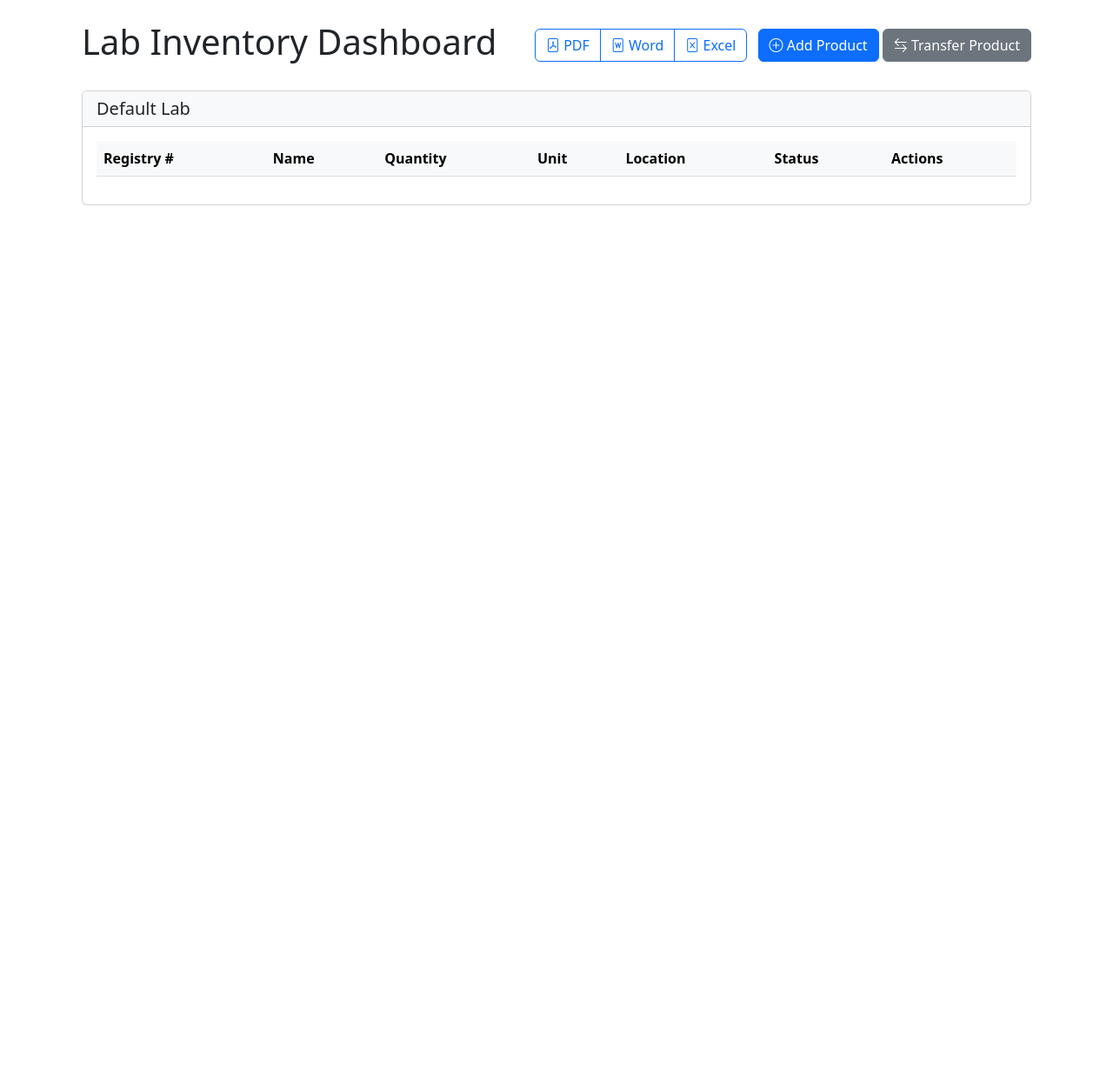
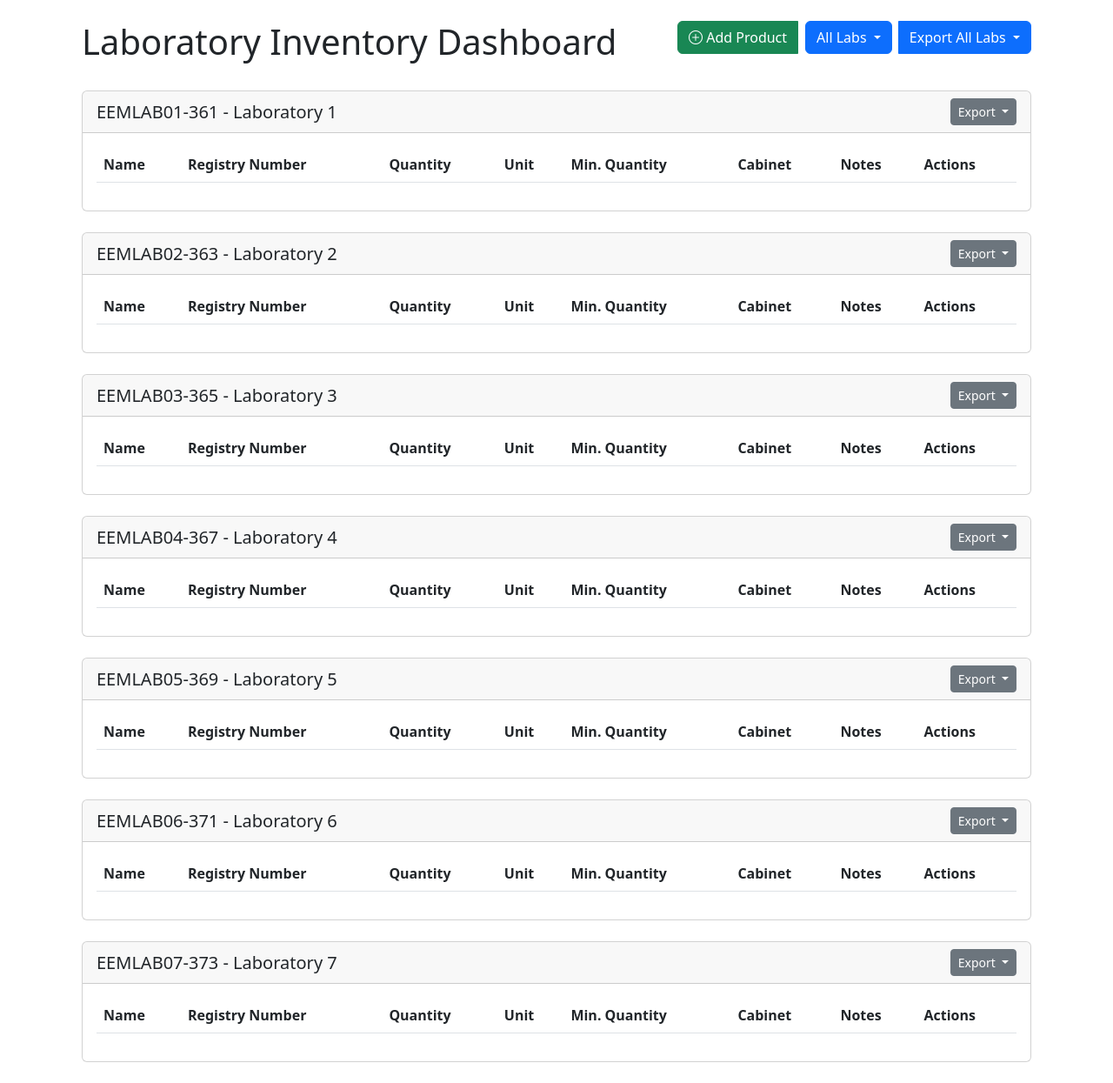
Before and after one commit to kutmur/lab-inventory-manager, a Flask app: page /dashboard in a window 1280 px wide. Shown: the part 56-1301 px from the top of the page at 87% size. Before the commit the page ends 292 px from the top, so only its background shows below. Run offline with Flask 3, Linux system fonts and the light colour scheme; a user stored in the database is signed in; lists and menus that the app fills with data are empty; some libraries are stand-ins or nearby versions.

Commit message:
feat: unify dashboard lab dropdown to allow switching between single lab and all labs
- Removed conditional logic disabling dropdown in single-lab view
- Updated /dashboard route to handle lab=all vs. lab=<code>
- Ensured a single dropdown for seamless lab switching

```diff
--- a/app/main/routes.py
+++ b/app/main/routes.py
@@ -63,58 +63,102 @@ def manage_users():
 @bp.route('/dashboard')
 @login_required
 def dashboard():
-    labs = Lab.query.all()
-    return render_template('main/dashboard.html', title='Dashboard', labs=labs)
+    # Get all predefined labs
+    all_labs = Lab.get_predefined_labs()
+
+    # Get selected lab from query parameter, default to 'all'
+    selected_lab_code = request.args.get('lab', 'all')
+
+    # If "all" is selected, show all labs
+    if selected_lab_code == 'all':
+        labs_to_show = all_labs
+    else:
+        # Find the selected lab
+        selected_lab = next((lab for lab in all_labs if lab.code == selected_lab_code), None)
+        if not selected_lab:
+            # If invalid lab code, default to 'all'
+            selected_lab_code = 'all'
+            labs_to_show = all_labs
+        else:
+            labs_to_show = [selected_lab]
+
+    return render_template('main/dashboard.html',
+                         title='Dashboard',
+                         labs=labs_to_show,
+                         all_labs=all_labs,
+                         selected_lab_code=selected_lab_code)
 
 @bp.route('/product/add', methods=['GET', 'POST'])
 @login_required
 def add_product():
     form = ProductForm()
-    form.lab_id.choices = [(lab.id, lab.name) for lab in Lab.query.all()]
 
     if form.validate_on_submit():
         try:
+            # Verify that the selected lab exists
+            selected_lab = Lab.query.get(form.lab_id.data)
+            if not selected_lab:
+                flash('Please select a valid laboratory.', 'error')
+                return render_template('main/product_form.html', form=form, title='Add Product')
+
+            # Check if registry number is unique
+            if Product.query.filter_by(registry_number=form.registry_number.data).first():
+                flash('A product with this registry number already exists.', 'error')
+                return render_template('main/product_form.html', form=form, title='Add Product')
+
+            # Create new product
             product = Product(
                 name=form.name.data,
                 registry_number=form.registry_number.data,
                 quantity=form.quantity.data,
                 unit=form.unit.data,
                 minimum_quantity=form.minimum_quantity.data,
-                location_in_lab=form.location_in_lab.data,
+                cabinet_number=form.cabinet_number.data,
                 notes=form.notes.data,
-                lab_id=form.lab_id.data
+                lab_id=selected_lab.id
             )
+
             db.session.add(product)
-            db.session.flush()  # Get product.id
+            db.session.flush()  # Get product.id before commit
 
             # Create log entry
             create_user_log(
                 user=current_user,
                 action_type='add',
                 product=product,
-                lab=Lab.query.get(form.lab_id.data),
+                lab=selected_lab,
                 quantity=form.quantity.data,
                 notes=f"Added new product: {product.name}"
             )
 
             db.session.commit()
 
-            # Notify connected clients
+            # Notify connected clients about the new product
             notify_inventory_update(product.id, 'add', {
                 'name': product.name,
                 'registry_number': product.registry_number,
                 'quantity': product.quantity,
-                'lab_id': product.lab_id
+                'lab_id': product.lab_id,
+                'cabinet_number': product.cabinet_number
             })
 
-            flash('Product added successfully!', 'success')
+            flash(f'Product "{product.name}" added successfully to {selected_lab.name}!', 'success')
             return redirect(url_for('main.dashboard'))
 
+        except ValueError as e:
+            db.session.rollback()
+            flash(f'Validation error: {str(e)}', 'error')
         except Exception as e:
             db.session.rollback()
-            flash('Error adding product. Please try again.', 'error')
+            current_app.logger.error(f"Error adding product: {str(e)}")
+            flash('An error occurred while adding the product. Please try again.', 'error')
 
-    return render_template('main/product_form.html', form=form, title='Add Product')
+    # If form validation failed, show errors
+    for field, errors in form.errors.items():
+        for error in errors:
+            flash(f'{getattr(form, field).label.text}: {error}', 'error')
+
+    return render_template('main/product_form.html', form=form, title='Add Product', labs=Lab.get_predefined_labs())
 
 @bp.route('/product/<int:id>/edit', methods=['GET', 'POST'])
 @login_required
@@ -429,3 +473,73 @@ def export_excel():
         current_app.logger.error(f"Excel generation error: {str(e)}")
         flash('Error generating Excel file. Please try again.', 'error')
         return redirect(url_for('main.dashboard'))
+
+@bp.route('/export/<lab_code>/<format>')
+def export_lab(lab_code, format):
+    lab = Lab.query.filter_by(code=lab_code).first_or_404()
+    products = Product.query.filter_by(lab_id=lab.id).all()
+
+    data = []
+    for product in products:
+        data.append({
+            'Name': product.name,
+            'Registry Number': product.registry_number,
+            'Quantity': product.quantity,
+            'Unit': product.unit,
+            'Minimum Quantity': product.minimum_quantity,
+            'Location': product.location_in_lab,
+            'Notes': product.notes
+        })
+
+    df = pd.DataFrame(data)
+    timestamp = datetime.now().strftime('%Y%m%d_%H%M%S')
+    filename = f"inventory_{lab.code}_{timestamp}"
+
+    if format == 'xlsx':
+        output = f"{filename}.xlsx"
+        df.to_excel(output, index=False)
+        return send_file(output, as_attachment=True)
+    elif format == 'pdf':
+        # You'll need to implement PDF generation using a library like reportlab or fpdf
+        pass
+    elif format == 'docx':
+        # You'll need to implement Word document generation using python-docx
+        pass
+
+    return "Format not supported", 400
+
+@bp.route('/export/all/<format>')
+def export_all_labs(format):
+    labs = Lab.query.all()
+    all_data = []
+
+    for lab in labs:
+        products = Product.query.filter_by(lab_id=lab.id).all()
+        for product in products:
+            all_data.append({
+                'Lab': f"{lab.code} - {lab.description}",
+                'Name': product.name,
+                'Registry Number': product.registry_number,
+                'Quantity': product.quantity,
+                'Unit': product.unit,
+                'Minimum Quantity': product.minimum_quantity,
+                'Location': product.location_in_lab,
+                'Notes': product.notes
+            })
+
+    df = pd.DataFrame(all_data)
+    timestamp = datetime.now().strftime('%Y%m%d_%H%M%S')
+    filename = f"full_inventory_{timestamp}"
+
+    if format == 'xlsx':
+        output = f"{filename}.xlsx"
+        df.to_excel(output, index=False)
+        return send_file(output, as_attachment=True)
+    elif format == 'pdf':
+        # Implement PDF generation
+        pass
+    elif format == 'docx':
+        # Implement Word document generation
+        pass
+
+    return "Format not supported", 400
--- a/app/templates/main/dashboard.html
+++ b/app/templates/main/dashboard.html
@@ -1,80 +1,96 @@
 {% extends "base.html" %}
 
 {% block content %}
-<div class="container">
-    <div class="d-flex justify-content-between align-items-center mb-4">
-        <h1>Lab Inventory Dashboard</h1>
-        <div>
-            <div class="btn-group me-2">
-                <a href="{{ url_for('main.export_pdf') }}" class="btn btn-outline-primary">
-                    <i class="bi bi-file-pdf"></i> PDF
+<div class="container mt-4">
+    <div class="row mb-4">
+        <div class="col">
+            <h1>Laboratory Inventory Dashboard</h1>
+        </div>
+        <div class="col-auto">
+            <div class="btn-group">
+                <a href="{{ url_for('main.add_product') }}" class="btn btn-success me-2">
+                    <i class="bi bi-plus-circle"></i> Add Product
                 </a>
-                <a href="{{ url_for('main.export_word') }}" class="btn btn-outline-primary">
-                    <i class="bi bi-file-word"></i> Word
-                </a>
-                <a href="{{ url_for('main.export_excel') }}" class="btn btn-outline-primary">
-                    <i class="bi bi-file-excel"></i> Excel
-                </a>
+                <div class="dropdown me-2">
+                    <button class="btn btn-primary dropdown-toggle" type="button" data-bs-toggle="dropdown">
+                        {% if selected_lab_code == 'all' %}
+                            All Labs
+                        {% else %}
+                            {{ selected_lab_code }}
+                        {% endif %}
+                    </button>
+                    <ul class="dropdown-menu">
+                        <li>
+                            <a class="dropdown-item {% if selected_lab_code == 'all' %}active{% endif %}"
+                               href="{{ url_for('main.dashboard', lab='all') }}">
+                                All Labs
+                            </a>
+                        </li>
+                        {% for lab in all_labs %}
+                        <li>
+                            <a class="dropdown-item {% if selected_lab_code == lab.code %}active{% endif %}"
+                               href="{{ url_for('main.dashboard', lab=lab.code) }}">
+                                {{ lab.code }}
+                            </a>
+                        </li>
+                        {% endfor %}
+                    </ul>
+                </div>
+                <button class="btn btn-primary dropdown-toggle" type="button" data-bs-toggle="dropdown">
+                    Export All Labs
+                </button>
+                <ul class="dropdown-menu">
+                    <li><a class="dropdown-item" href="{{ url_for('main.export_all_labs', format='pdf') }}">PDF</a></li>
+                    <li><a class="dropdown-item" href="{{ url_for('main.export_all_labs', format='xlsx') }}">Excel</a></li>
+                    <li><a class="dropdown-item" href="{{ url_for('main.export_all_labs', format='docx') }}">Word</a></li>
+                </ul>
             </div>
-            <a href="{{ url_for('main.add_product') }}" class="btn btn-primary">
-                <i class="bi bi-plus-circle"></i> Add Product
-            </a>
-            <a href="{{ url_for('main.transfer_product') }}" class="btn btn-secondary">
-                <i class="bi bi-arrow-left-right"></i> Transfer Product
-            </a>
         </div>
     </div>
 
     {% for lab in labs %}
     <div class="card mb-4">
-        <div class="card-header bg-light">
-            <h2 class="h5 mb-0">{{ lab.name }}</h2>
+        <div class="card-header d-flex justify-content-between align-items-center">
+            <h2 class="h5 mb-0">{{ lab.code }} - {{ lab.description }}</h2>
+            <div class="btn-group">
+                <button class="btn btn-secondary btn-sm dropdown-toggle" type="button" data-bs-toggle="dropdown">
+                    Export
+                </button>
+                <ul class="dropdown-menu">
+                    <li><a class="dropdown-item" href="{{ url_for('main.export_lab', lab_code=lab.code, format='pdf') }}">PDF</a></li>
+                    <li><a class="dropdown-item" href="{{ url_for('main.export_lab', lab_code=lab.code, format='xlsx') }}">Excel</a></li>
+                    <li><a class="dropdown-item" href="{{ url_for('main.export_lab', lab_code=lab.code, format='docx') }}">Word</a></li>
+                </ul>
+            </div>
         </div>
         <div class="card-body">
             <div class="table-responsive">
-                <table class="table table-hover">
-                    <thead class="table-light">
+                <table class="table table-striped">
+                    <thead>
                         <tr>
-                            <th>Registry #</th>
                             <th>Name</th>
+                            <th>Registry Number</th>
                             <th>Quantity</th>
                             <th>Unit</th>
-                            <th>Location</th>
-                            <th>Status</th>
+                            <th>Min. Quantity</th>
+                            <th>Cabinet</th>
+                            <th>Notes</th>
                             <th>Actions</th>
                         </tr>
                     </thead>
                     <tbody>
                         {% for product in lab.products %}
-                        <tr class="{% if product.quantity <= product.minimum_quantity %}low-stock{% endif %}">
+                        <tr>
+                            <td>{{ product.name }}</td>
                             <td>{{ product.registry_number }}</td>
-                            <td>{{ product.name }}</td>
                             <td>{{ product.quantity }}</td>
                             <td>{{ product.unit }}</td>
-                            <td>{{ product.location_in_lab }}</td>
+                            <td>{{ product.minimum_quantity }}</td>
+                            <td>{{ product.cabinet_number }}</td>
+                            <td>{{ product.notes }}</td>
                             <td>
-                                {% if product.quantity <= product.minimum_quantity %}
-                                <span class="badge bg-warning text-dark">Low Stock</span>
-                                {% else %}
-                                <span class="badge bg-success">In Stock</span>
-                                {% endif %}
-                            </td>
-                            <td>
-                                <div class="btn-group">
-                                    <a href="{{ url_for('main.edit_product', id=product.id) }}"
-                                       class="btn btn-sm btn-outline-primary">
-                                        <i class="bi bi-pencil"></i>
-                                    </a>
-                                    {% if current_user.role == 'admin' %}
-                                    <form action="{{ url_for('main.delete_product', id=product.id) }}"
-                                          method="POST" class="d-inline">
-                                        <button type="submit" class="btn btn-sm btn-outline-danger"
-                                                onclick="return confirm('Are you sure you want to delete this product?')">
-                                            <i class="bi bi-trash"></i>
-                                        </button>
-                                    </form>
-                                    {% endif %}
-                                </div>
+                                <a href="{{ url_for('main.edit_product', id=product.id) }}" class="btn btn-sm btn-primary">Edit</a>
+                                <a href="{{ url_for('main.delete_product', id=product.id) }}" class="btn btn-sm btn-danger" onclick="return confirm('Are you sure?')">Delete</a>
                             </td>
                         </tr>
                         {% endfor %}
```
Also changed, not shown: app/main/forms.py (+27 -7 lines), app/models/lab.py (+48 -1 lines), app/models/product.py (+14 -1 lines), app/templates/main/product_form.html (+43 -5 lines), run.py (+41 -10 lines), seed_labs.py (added, +40 -0 lines), update_lab_codes.py (added, +26 -0 lines), app.db.
